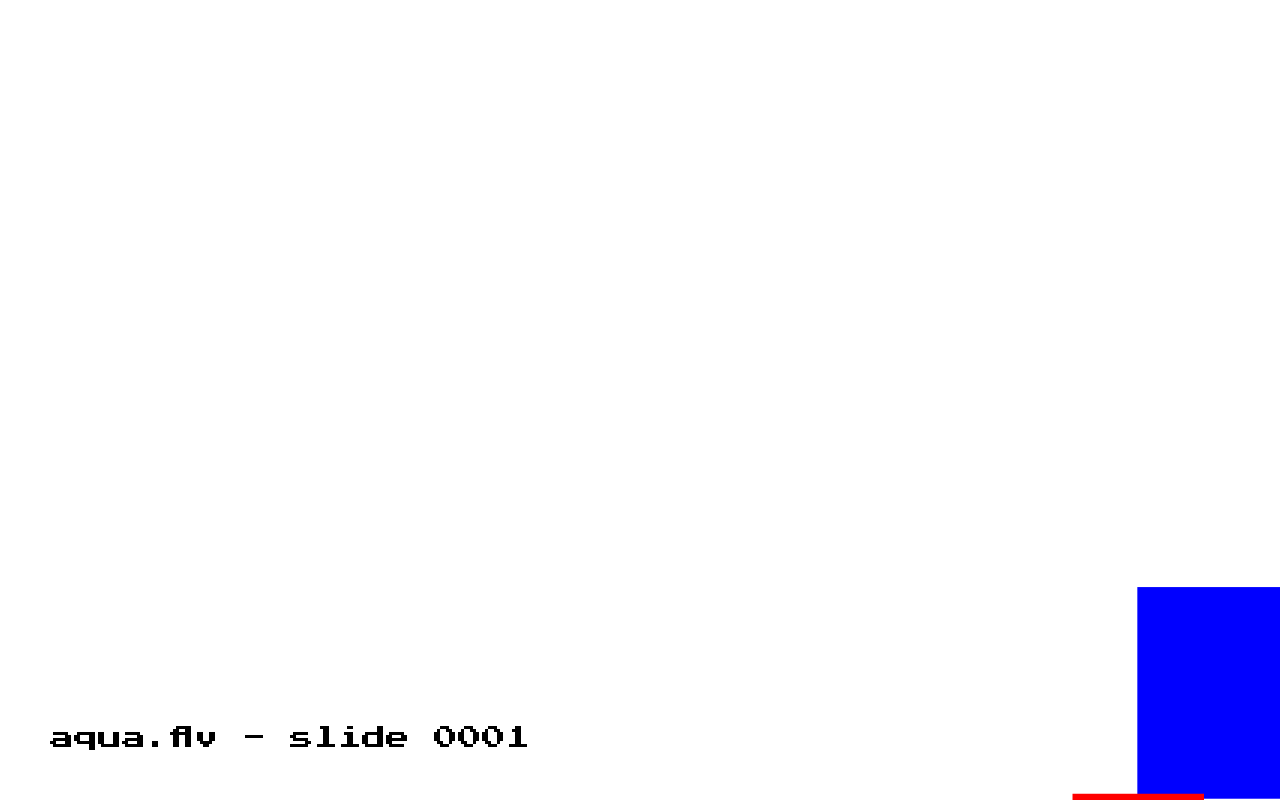
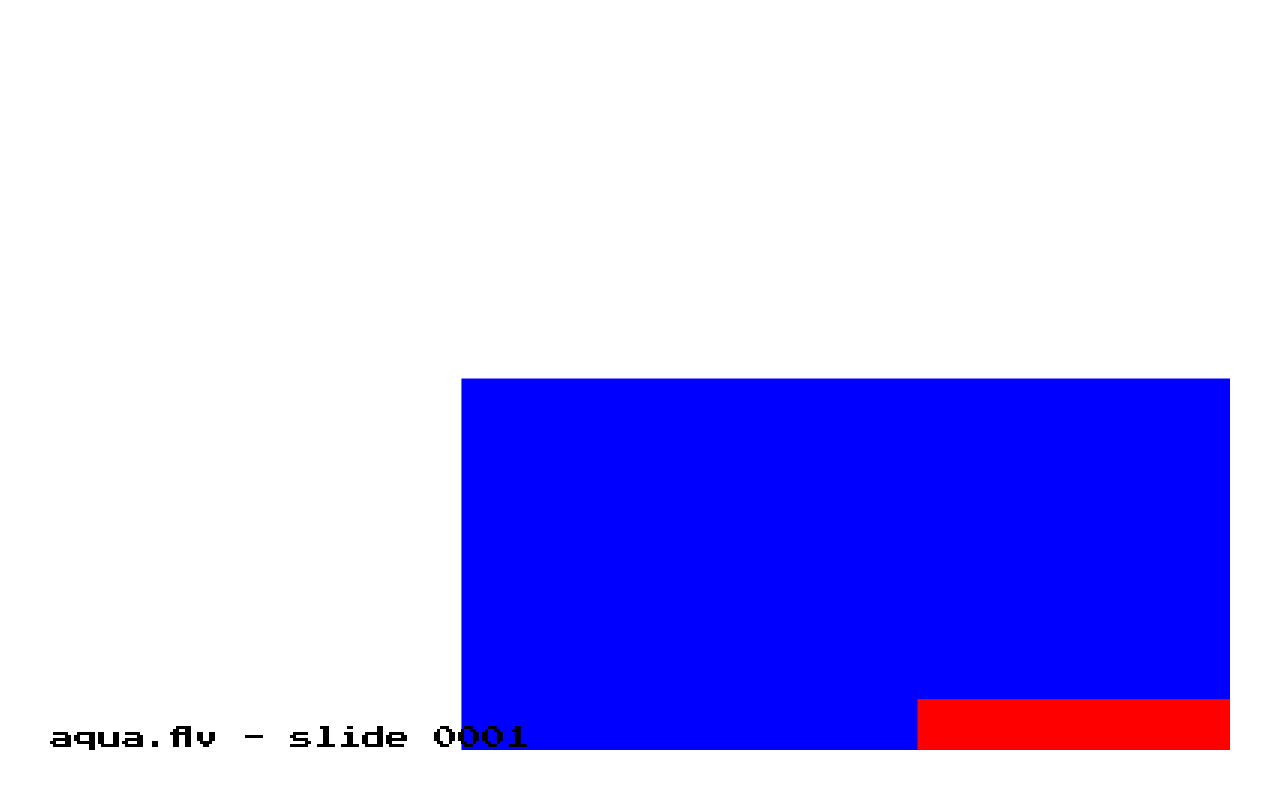
Before and after one commit to brunos3d/Webdriver-Torso-Simulator, a plain HTML site: page index.html in a window 1280 px wide. Both pictures are taken after a click on the button "START". Drawn offline with Linux system fonts and the light colour scheme.

Commit message:
fixed off-screen & styles improvement

```diff
--- a/index.html
+++ b/index.html
@@ -21,9 +21,9 @@
 		<button class="start-button" onclick="start();">START</button>
 	</div>
 
-	<canvas id="canvas-board" width="30" height="30"></canvas>
+	<canvas id="canvas-board"></canvas>
 
-	<div id="aqua-label">aqua.flv - slide 0000</div>
+	<div id="aqua-label"></div>
 
 	<script src="./src/index.js"></script>
 
--- a/src/index.js
+++ b/src/index.js
@@ -40,8 +40,8 @@ function start() {
 	const canvas_context = canvas.getContext("2d");
 	const audio_context = new (window.AudioContext || window.webkitAudioContext)();
 
-	canvas.width = window.innerWidth;
-	canvas.height = window.innerHeight;
+	canvas.width = window.innerWidth - 100;
+	canvas.height = window.innerHeight - 100;
 
 	const width = canvas.width;
 	const height = canvas.height;
@@ -59,14 +59,30 @@ function start() {
 		const frame_string = "000" + frame_index++;
 		aqual_label.textContent = `aqua.flv - slide ${frame_string.substr(frame_string.length - 4)}`;
 
+		const blue = {
+			width: Math.random() * width,
+			height: Math.random() * height,
+		}
+
+		blue.x = Math.abs((Math.random() * width) - blue.width);
+		blue.y = Math.abs((Math.random() * height) - blue.height);
+
 		// primeiro o retangulo azul
 		canvas_context.fillStyle = "#00f";
-		canvas_context.fillRect(Math.random() * width, Math.random() * height, Math.random() * width, Math.random() * height);
+		canvas_context.fillRect(blue.x, blue.y, blue.width, blue.height);
+
+		const red = {
+			width: Math.random() * width,
+			height: Math.random() * height,
+		}
+
+		red.x = Math.abs((Math.random() * width) - red.width);
+		red.y = Math.abs((Math.random() * height) - red.height);
 
 		// em seguida o retangulo vermelho
 		// pois o retangulo vermelho sempre sobrepoe o azul
 		canvas_context.fillStyle = "#f00";
-		canvas_context.fillRect(Math.random() * width, Math.random() * height, Math.random() * width, Math.random() * height);
+		canvas_context.fillRect(red.x, red.y, red.width, red.height);
 
 		// instancia e reproduz uma nota
 		const note = new Sound(audio_context);
--- a/src/style.css
+++ b/src/style.css
@@ -1,7 +1,7 @@
 * {
 	margin: 0;
 	padding: 0;
-	font-family: Helvetica, sans-serif;
+	font-family: 'Press Start 2P', cursive;
 }
 
 html, body {
@@ -16,20 +16,16 @@ html, body {
 
 .start-button {
 	border: 1px solid #000;
-	border-radius: 10px;
 	background: #00ff80;
 	color: #222;
 	font-size: 30px;
 	width: 300px;
-	height: 50px;
+	height: 75px;
 	box-shadow: 0px 5px 15px rgba(1, 1, 1, 0.418);
 }
 
 #canvas-board {
-	/* width: 300px;
-	height: 300px;
-	margin: 30px 0;
-	border: 1px solid #000; */
+	margin: 50px;
 	image-rendering: pixelated;
 }
 
@@ -39,5 +35,4 @@ html, body {
 	left: 50px;
 	bottom: 50px;
 	font-size: 24px;
-	font-family: 'Press Start 2P', cursive;
 }
```
